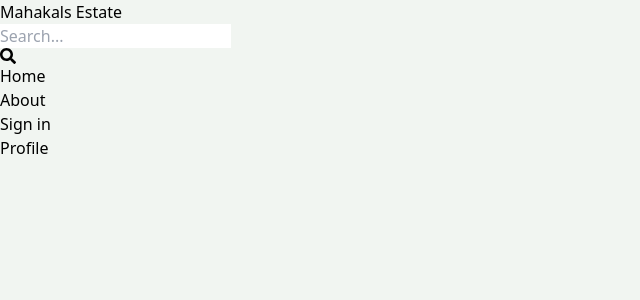
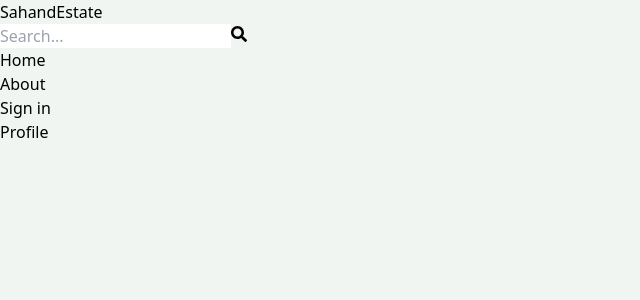
Before and after one commit to shubhamdhobale/real-estate, a React (Vite) app in the folder RealEstate/client/: page /profile in a window 1280 px wide. Shown: the top 300 px of the page, without its empty margins (0-640 px from the left). Built offline with nearby package versions, Linux system fonts and the light colour scheme.

Commit message:
making profile page private

```diff
--- a/RealEstate/client/src/App.jsx
+++ b/RealEstate/client/src/App.jsx
@@ -5,6 +5,7 @@
 import SignIn from "./Pages/SignIn";
 import SignUp from "./Pages/SignUp";
 import Header from "./components/Header";
+import PrivateRoute from "./components/PrivateRoute";
 
 const App = () => {
   return (
@@ -13,6 +14,7 @@
     <Routes>
       <Route path="/" element={<Home />}/>
       <Route path="profile" element={<Profile/>} />
+      <Route element={<PrivateRoute/>} />
       <Route path="about" element={<About/>} />
       <Route path="signin" element={<SignIn/>} />
       <Route path="signup" element={<SignUp/>} />
--- a/RealEstate/client/src/components/Header.jsx
+++ b/RealEstate/client/src/components/Header.jsx
@@ -1,32 +1,77 @@
-import { FaSearch} from 'react-icons/fa';
-import { Link } from "react-router-dom";
+import { FaSearch } from 'react-icons/fa';
+import { Link, useNavigate } from 'react-router-dom';
+import { useSelector } from 'react-redux';
+import { useState } from 'react';
 
+export default function Header() {
+  const { currentUser } = useSelector((state) => state.user);
+  const [searchTerm, setSearchTerm] = useState('');
+  const navigate = useNavigate();
+  const handleSubmit = (e) => {
+    e.preventDefault();
+    const urlParams = new URLSearchParams(window.location.search);
+    urlParams.set('searchTerm', searchTerm);
+    const searchQuery = urlParams.toString();
+    navigate(`/search?${searchQuery}`);
+  };
 
-const Header = () => {
+  // useEffect(() => {
+  //   const urlParams = new URLSearchParams(location.search);
+  //   const searchTermFromUrl = urlParams.get('searchTerm');
+  //   if (searchTermFromUrl) {
+  //     setSearchTerm(searchTermFromUrl);
+  //   }
+  // }, [location.search]);
   return (
-    <header className="bg-slate-200 shadow-md">
-    <div className="flex justify-between items-center max-w-6xl mx-auto p-3">
-      <Link to="/" >
-      <h1 className="font-bold text-sm sm:text-xl flex flex-wrap ">
-        <span className="text-slate-500">Mahakals </span>
-        <span className="text-slate-700">Estate</span>
+    <header className='bg-slate-200 shadow-md'>
+      <div className='flex justify-between items-center max-w-6xl mx-auto p-3'>
+        <Link to='/'>
+          <h1 className='font-bold text-sm sm:text-xl flex flex-wrap'>
+            <span className='text-slate-500'>Sahand</span>
+            <span className='text-slate-700'>Estate</span>
           </h1>
         </Link>
-      <form className="bg-slate-100 p-2 rounded-lg flex items-center">
-        <input type="text" placeholder="Search..." className="bg-transparent focus:outline-none w-24 sm:w-64"  />
-        <FaSearch className='text-slate-600'/>
+        <form
+          onSubmit={handleSubmit}
+          className='bg-slate-100 p-3 rounded-lg flex items-center'
+        >
+          <input
+            type='text'
+            placeholder='Search...'
+            className='bg-transparent focus:outline-none w-24 sm:w-64'
+            value={searchTerm}
+            onChange={(e) => setSearchTerm(e.target.value)}
+          />
+          <button>
+            <FaSearch className='text-slate-600' />
+          </button>
         </form>
         <ul className='flex gap-4'>
           <Link to='/'>
-        <li className='hidden sm:inline text-slate-700 hover:underline'>Home</li></Link>
+            <li className='hidden sm:inline text-slate-700 hover:underline'>
+              Home
+            </li>
+          </Link>
           <Link to='/about'>
-        <li className='hidden sm:inline text-slate-700 hover:underline'>About</li></Link>
+            <li className='hidden sm:inline text-slate-700 hover:underline'>
+              About
+            </li>
+          </Link>
+          <Link to='/profile'>
+            {currentUser ? (
+              <img
+                className='rounded-full h-7 w-7 object-cover'
+                src={currentUser.avatar}
+                alt='profile'
+              />
+            ) : (
               <Link to='/signin'>
-        <li className='hidden sm:inline text-slate-700 hover:underline'>Sign in</li></Link>
+              <li className=' text-slate-700 hover:underline'> Sign in</li>
+              </Link>
+            )}
+          </Link>
         </ul>
       </div>
     </header>
-  )
+  );
 }
-
-export default Header
--- /dev/null
+++ b/RealEstate/client/src/components/PrivateRoute.jsx
@@ -0,0 +1,7 @@
+import { useSelector } from 'react-redux';
+import { Outlet, Navigate } from 'react-router-dom';
+
+export default function PrivateRoute() {
+  const { currentUser } = useSelector((state) => state.user);
+  return currentUser ? <Outlet /> : <Navigate to='/signin' />;
+}
```
Also changed, not shown: 2 other files (tests, documents, lock files or other folders). Lines whose indentation alone changed are shown as unchanged.
